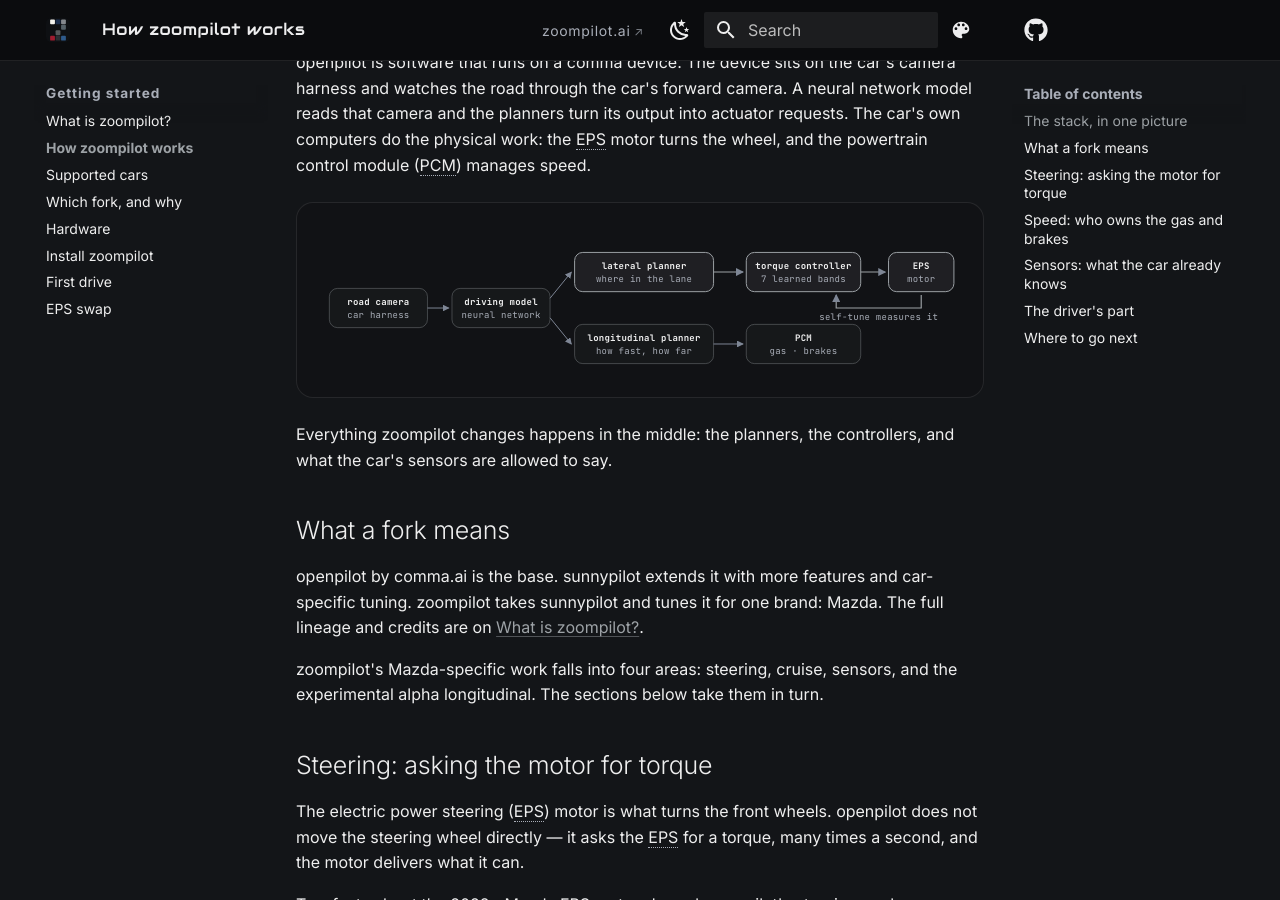
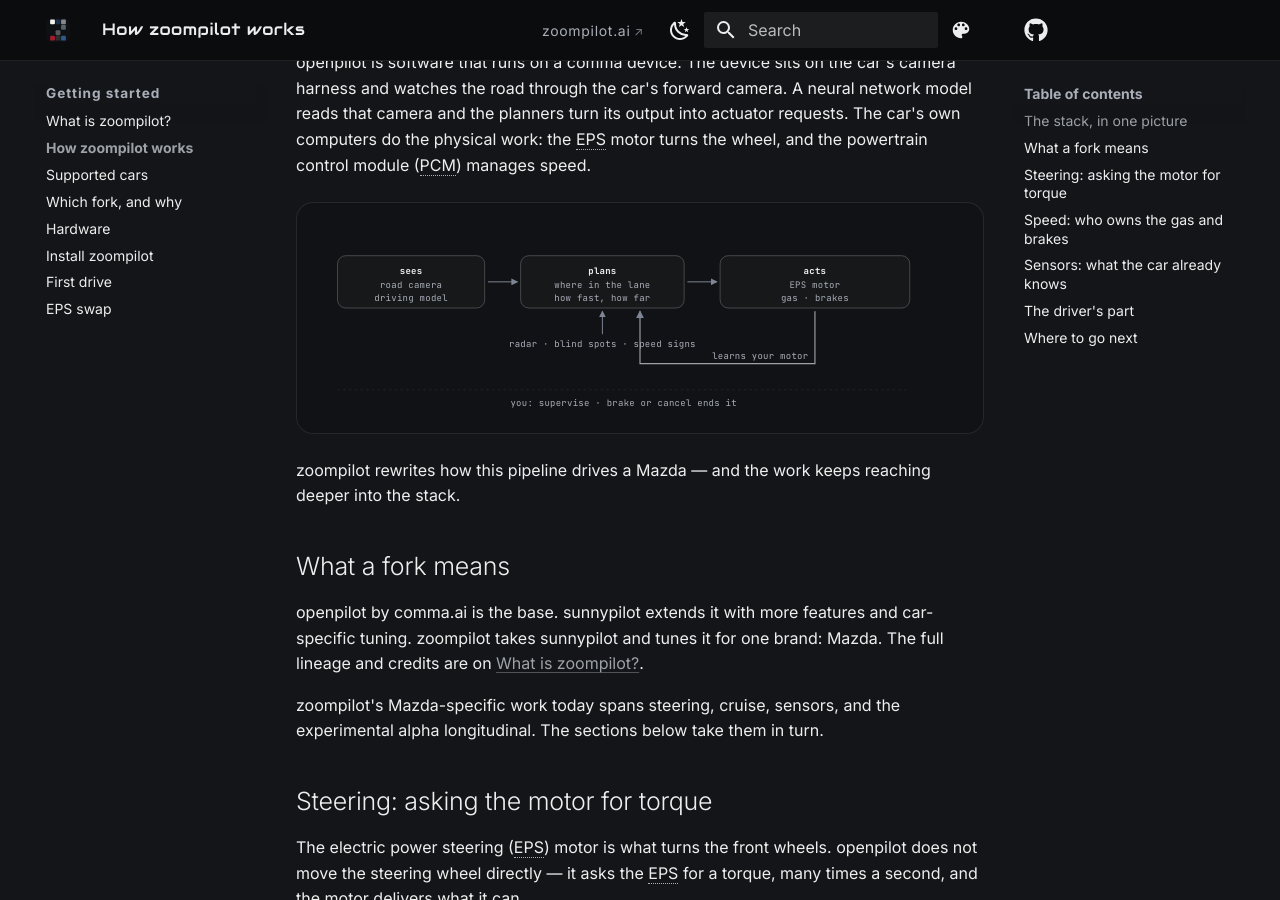
Before and after one commit to mzdnick/zoompilot-wiki, an MkDocs documentation site: the page built from docs/getting-started/how-it-works.md, in a window 1280 px wide and 900 px high, scrolled down 385 px. Built offline with MkDocs 1.6.1 and Material for MkDocs 9.7.7, drawn with Linux system fonts in a browser that asks for light colours; comment, search, counter and statistics services are not loaded.

Commit message:
How it works: redraw the stack diagram as see/plan/act without ownership claims; 'today spans' instead of a fixed area count

```diff
--- a/docs/getting-started/how-it-works.md
+++ b/docs/getting-started/how-it-works.md
@@ -18,45 +18,36 @@
 powertrain control module (PCM) manages speed.
 
 <div class="diagram">
-<svg viewBox="0 0 800 188" role="img" aria-label="Pipeline: road camera feeds the driving model, the model feeds the lateral and longitudinal planners, the lateral planner drives the EPS motor through a torque controller, the longitudinal planner drives the PCM, and a self-tune loop runs from the EPS motor back to the torque controller">
+<svg viewBox="0 0 800 232" role="img" aria-label="One drive: the road camera and driving model see, the planners choose where in the lane and how fast, radar, blind-spot monitors, and speed signs feed the plan, the plan drives the EPS motor and the gas and brakes, self-tune learns your motor's response, and you supervise and can brake or cancel at any time">
   <defs>
     <marker id="zp-arrow" class="m-dim" viewBox="0 0 8 8" refX="7" refY="4" markerWidth="7" markerHeight="7" orient="auto-start-reverse"><path d="M0,0 L8,4 L0,8 z"/></marker>
     <marker id="zp-arrow-a" class="m-acc" viewBox="0 0 8 8" refX="7" refY="4" markerWidth="7" markerHeight="7" orient="auto-start-reverse"><path d="M0,0 L8,4 L0,8 z"/></marker>
   </defs>
-  <rect class="d-box" x="20" y="80" width="120" height="48"/>
-  <text class="d-hi" x="80" y="100" text-anchor="middle">road camera</text>
-  <text x="80" y="116" text-anchor="middle">car harness</text>
-  <line class="d-flow" x1="140" y1="104" x2="166" y2="104"/>
-  <rect class="d-box" x="170" y="80" width="120" height="48"/>
-  <text class="d-hi" x="230" y="100" text-anchor="middle">driving model</text>
-  <text x="230" y="116" text-anchor="middle">neural network</text>
-  <line class="d-flow" x1="290" y1="92" x2="316" y2="60"/>
-  <line class="d-flow" x1="290" y1="116" x2="316" y2="148"/>
-  <rect class="d-box-accent" x="320" y="36" width="170" height="48"/>
-  <text class="d-hi" x="405" y="56" text-anchor="middle">lateral planner</text>
-  <text x="405" y="72" text-anchor="middle">where in the lane</text>
-  <rect class="d-box" x="320" y="124" width="170" height="48"/>
-  <text class="d-hi" x="405" y="144" text-anchor="middle">longitudinal planner</text>
-  <text x="405" y="160" text-anchor="middle">how fast, how far</text>
-  <line class="d-flow-accent" x1="490" y1="60" x2="526" y2="60"/>
-  <rect class="d-box-accent" x="530" y="36" width="140" height="48"/>
-  <text class="d-hi" x="600" y="56" text-anchor="middle">torque controller</text>
-  <text x="600" y="72" text-anchor="middle">7 learned bands</text>
-  <line class="d-flow-accent" x1="670" y1="60" x2="700" y2="60"/>
-  <rect class="d-box-accent" x="704" y="36" width="80" height="48"/>
-  <text class="d-hi" x="744" y="56" text-anchor="middle">EPS</text>
-  <text x="744" y="72" text-anchor="middle">motor</text>
-  <line class="d-flow" x1="490" y1="148" x2="526" y2="148"/>
-  <rect class="d-box" x="530" y="124" width="140" height="48"/>
-  <text class="d-hi" x="600" y="144" text-anchor="middle">PCM</text>
-  <text x="600" y="160" text-anchor="middle">gas · brakes</text>
-  <path class="d-flow-accent" d="M744,88 V104 H640 V88"/>
-  <text x="692" y="119" text-anchor="middle">self-tune measures it</text>
+  <rect class="d-box" x="30" y="40" width="180" height="64"/>
+  <text class="d-hi" x="120" y="62" text-anchor="middle">sees</text>
+  <text x="120" y="80" text-anchor="middle">road camera</text>
+  <text x="120" y="96" text-anchor="middle">driving model</text>
+  <line class="d-flow" x1="214" y1="72" x2="250" y2="72"/>
+  <rect class="d-box" x="254" y="40" width="200" height="64"/>
+  <text class="d-hi" x="354" y="62" text-anchor="middle">plans</text>
+  <text x="354" y="80" text-anchor="middle">where in the lane</text>
+  <text x="354" y="96" text-anchor="middle">how fast, how far</text>
+  <line class="d-flow" x1="458" y1="72" x2="494" y2="72"/>
+  <rect class="d-box" x="498" y="40" width="232" height="64"/>
+  <text class="d-hi" x="614" y="62" text-anchor="middle">acts</text>
+  <text x="614" y="80" text-anchor="middle">EPS motor</text>
+  <text x="614" y="96" text-anchor="middle">gas · brakes</text>
+  <line class="d-flow" x1="354" y1="136" x2="354" y2="108"/>
+  <text x="354" y="152" text-anchor="middle">radar · blind spots · speed signs</text>
+  <path class="d-flow-accent" d="M614,108 V172 H400 V108"/>
+  <text x="606" y="166" text-anchor="end">learns your motor</text>
+  <line class="d-lane" x1="30" y1="204" x2="730" y2="204"/>
+  <text x="380" y="224" text-anchor="middle">you: supervise · brake or cancel ends it</text>
 </svg>
 </div>
 
-Everything zoompilot changes happens in the middle: the planners, the
-controllers, and what the car's sensors are allowed to say.
+zoompilot rewrites how this pipeline drives a Mazda — and the work
+keeps reaching deeper into the stack.
 
 ## What a fork means
 
@@ -65,9 +56,9 @@
 it for one brand: Mazda. The full lineage and credits are on
 [What is zoompilot?](about.md).
 
-zoompilot's Mazda-specific work falls into four areas: steering, cruise,
-sensors, and the experimental alpha longitudinal. The sections below
-take them in turn.
+zoompilot's Mazda-specific work today spans steering, cruise, sensors,
+and the experimental alpha longitudinal. The sections below take them
+in turn.
 
 ## Steering: asking the motor for torque
 
```
Also changed, not shown: docs/getting-started/about.md (+2 -2 lines).
